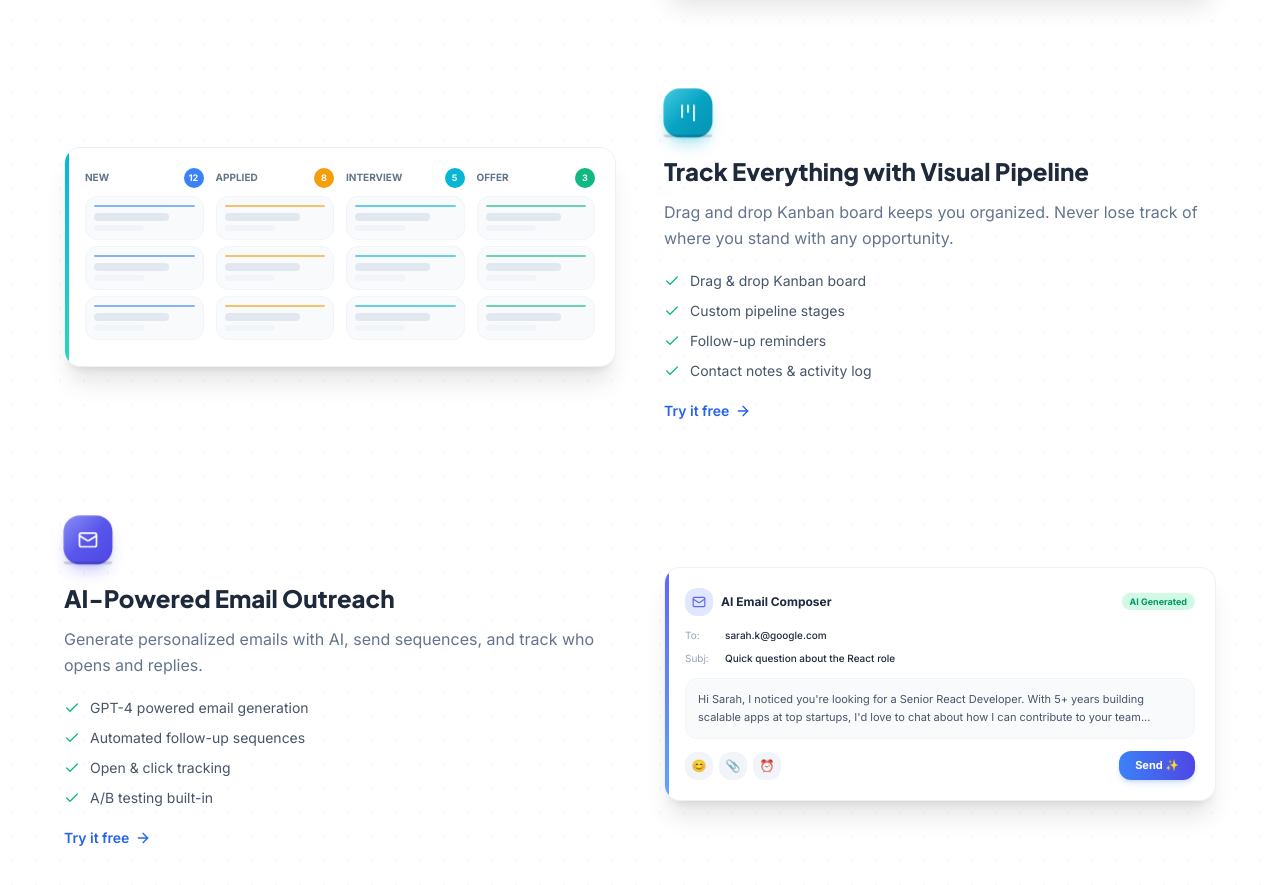
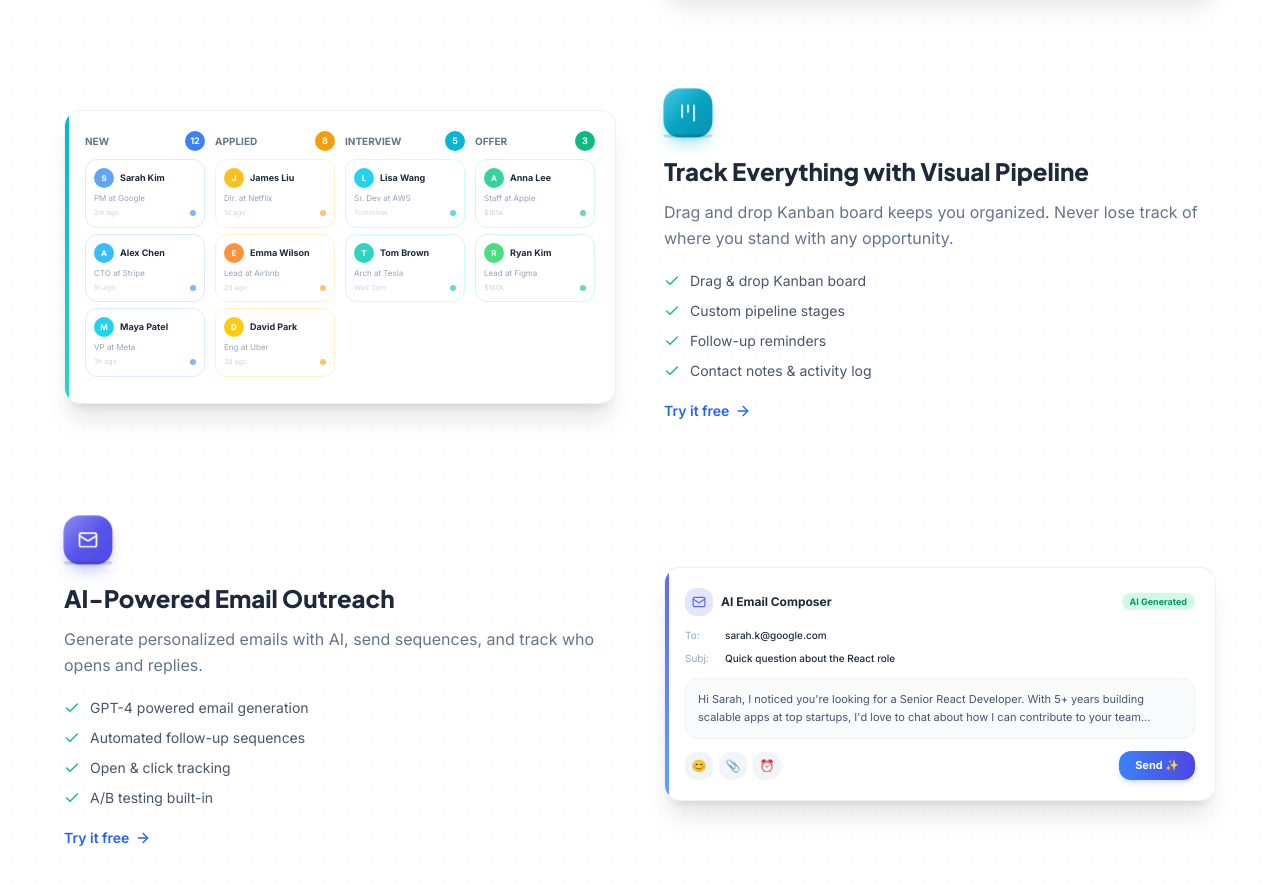
Before and after one commit to Shakib2002/Reachly, a Next.js app: page / in a window 1280 px wide. Shown: the part 2320-3205 px from the top of the page. Built offline with nearby package versions, Linux system fonts and the light colour scheme; no server answers.

Commit message:
fix: Add real dummy data to CRM Pipeline mockup - names, roles, avatars, timestamps

```diff
--- a/app/page.tsx
+++ b/app/page.tsx
@@ -287,15 +287,40 @@ export default function LandingPage() {
               <div className="flex-1 w-full">
                 <div className="bg-white rounded-2xl shadow-xl border border-slate-200/60 p-5 hover:shadow-2xl transition-shadow duration-500 relative overflow-hidden">
                   <div className="absolute top-0 left-0 w-1 h-full bg-gradient-to-b from-cyan-500 to-teal-400 rounded-l-2xl" />
-                  <div className="grid grid-cols-4 gap-3">
-                    {[{s:'New',c:'bg-blue-500',n:12},{s:'Applied',c:'bg-amber-500',n:8},{s:'Interview',c:'bg-cyan-500',n:5},{s:'Offer',c:'bg-emerald-500',n:3}].map(col=>(
+                  <div className="grid grid-cols-4 gap-2.5">
+                    {[
+                      {s:'New',c:'bg-blue-500',bc:'border-blue-100',n:12,cards:[
+                        {name:'Sarah Kim',role:'PM at Google',avatar:'S',ac:'bg-blue-400',time:'2m ago'},
+                        {name:'Alex Chen',role:'CTO at Stripe',avatar:'A',ac:'bg-sky-400',time:'1h ago'},
+                        {name:'Maya Patel',role:'VP at Meta',avatar:'M',ac:'bg-cyan-400',time:'3h ago'},
+                      ]},
+                      {s:'Applied',c:'bg-amber-500',bc:'border-amber-100',n:8,cards:[
+                        {name:'James Liu',role:'Dir. at Netflix',avatar:'J',ac:'bg-amber-400',time:'1d ago'},
+                        {name:'Emma Wilson',role:'Lead at Airbnb',avatar:'E',ac:'bg-orange-400',time:'2d ago'},
+                        {name:'David Park',role:'Eng at Uber',avatar:'D',ac:'bg-yellow-400',time:'3d ago'},
+                      ]},
+                      {s:'Interview',c:'bg-cyan-500',bc:'border-cyan-100',n:5,cards:[
+                        {name:'Lisa Wang',role:'Sr. Dev at AWS',avatar:'L',ac:'bg-cyan-400',time:'Tomorrow'},
+                        {name:'Tom Brown',role:'Arch at Tesla',avatar:'T',ac:'bg-teal-400',time:'Wed 2pm'},
+                      ]},
+                      {s:'Offer',c:'bg-emerald-500',bc:'border-emerald-100',n:3,cards:[
+                        {name:'Anna Lee',role:'Staff at Apple',avatar:'A',ac:'bg-emerald-400',time:'$185k'},
+                        {name:'Ryan Kim',role:'Lead at Figma',avatar:'R',ac:'bg-green-400',time:'$160k'},
+                      ]},
+                    ].map(col=>(
                       <div key={col.s}>
                         <div className="flex items-center justify-between mb-2"><span className="text-[10px] font-bold text-slate-500 uppercase">{col.s}</span><span className={`w-5 h-5 ${col.c} rounded-full text-[9px] text-white flex items-center justify-center font-bold`}>{col.n}</span></div>
-                        {Array.from({length: Math.min(col.n, 3)}).map((_,j)=>(
-                          <div key={j} className="bg-slate-50 rounded-lg p-2 mb-1.5 border border-slate-100 hover:border-blue-200 hover:shadow-sm transition-all cursor-grab">
-                            <div className={`w-full h-0.5 ${col.c} rounded-full mb-1.5 opacity-60`}/>
-                            <div className="h-2 bg-slate-200 rounded w-3/4 mb-1"/>
-                            <div className="h-1.5 bg-slate-100 rounded w-1/2"/>
+                        {col.cards.map((card,j)=>(
+                          <div key={j} className={`bg-white rounded-lg p-2 mb-1.5 border ${col.bc} hover:border-blue-300 hover:shadow-md transition-all cursor-grab group/card`}>
+                            <div className="flex items-center gap-1.5 mb-1">
+                              <div className={`w-5 h-5 ${card.ac} rounded-full flex items-center justify-center text-[8px] font-bold text-white flex-shrink-0`}>{card.avatar}</div>
+                              <div className="min-w-0"><p className="text-[9px] font-bold text-[#1e293b] truncate">{card.name}</p></div>
+                            </div>
+                            <p className="text-[8px] text-slate-400 truncate mb-1">{card.role}</p>
+                            <div className="flex items-center justify-between">
+                              <span className="text-[7px] text-slate-300">{card.time}</span>
+                              <div className={`w-1.5 h-1.5 ${col.c} rounded-full opacity-60`}/>
+                            </div>
                           </div>
                         ))}
                       </div>
```
